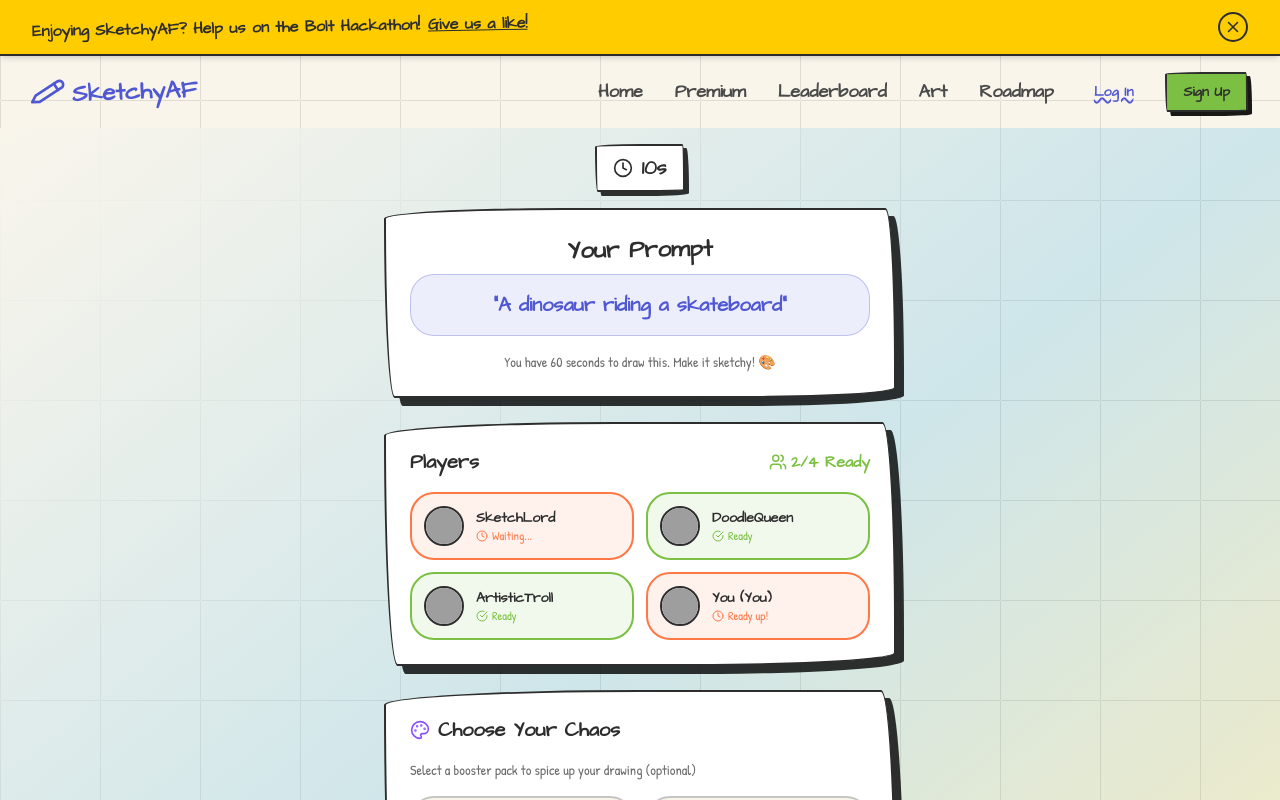
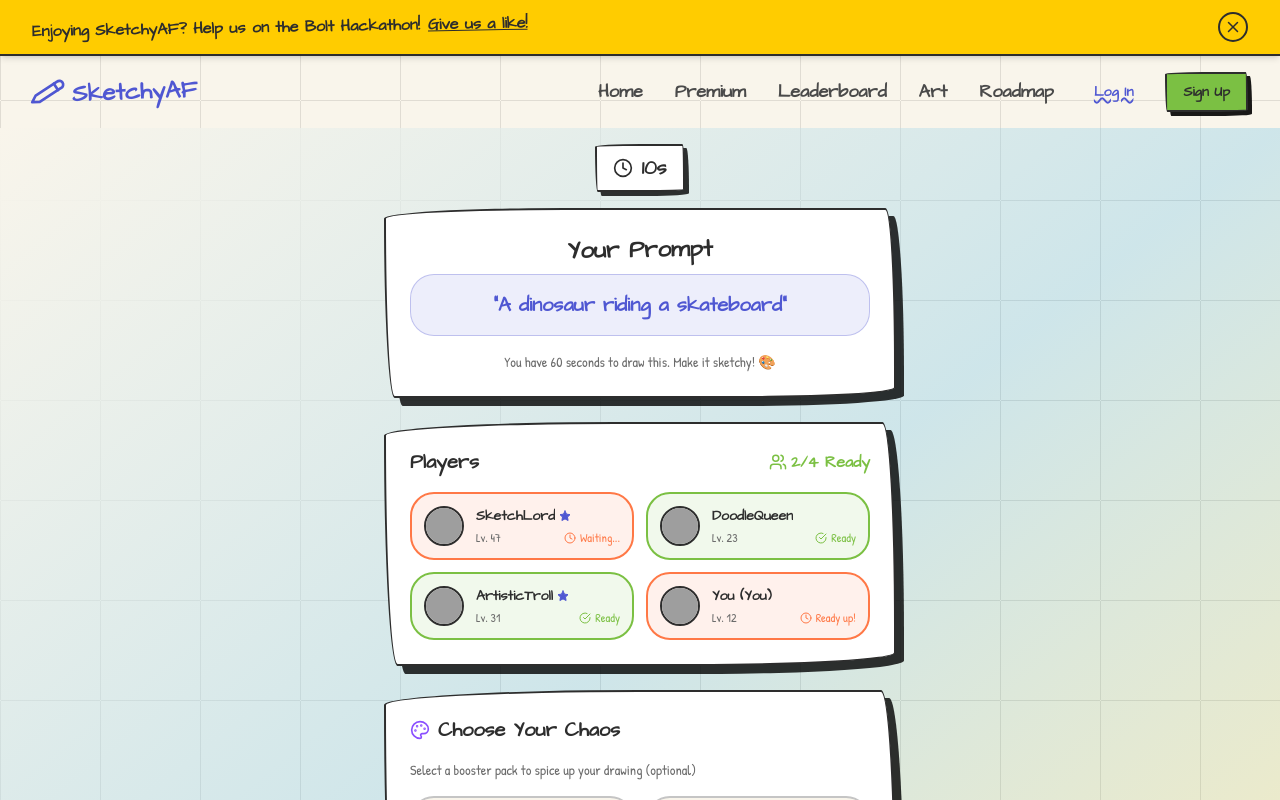
Before and after one commit to ruark-xyz/sketchyAF-app, a React (Vite) app: page /uiux/pre-round in a window 1280 px wide. Shown: the top 800 px of the page. Built offline with nearby package versions, Linux system fonts and the light colour scheme; grey boxes are pictures that could not be loaded.

Commit message:
Add User Level and Subscriber Badges to PreRoundBriefingScreen

```diff
--- a/src/pages/uiux/PreRoundBriefingScreen.tsx
+++ b/src/pages/uiux/PreRoundBriefingScreen.tsx
@@ -6,10 +6,39 @@ import Seo from '../../components/utils/Seo';
 
 // Mock data for demo purposes
 const MOCK_PLAYERS = [
-  { id: 1, username: 'SketchLord', avatar: 'https://randomuser.me/api/portraits/men/32.jpg', isReady: false },
-  { id: 2, username: 'DoodleQueen', avatar: 'https://randomuser.me/api/portraits/women/44.jpg', isReady: true },
-  { id: 3, username: 'ArtisticTroll', avatar: 'https://randomuser.me/api/portraits/men/15.jpg', isReady: true },
-  { id: 4, username: 'You', avatar: 'https://randomuser.me/api/portraits/women/63.jpg', isReady: false, isCurrentUser: true },
+  {
+    id: 1,
+    username: 'SketchLord',
+    avatar: 'https://randomuser.me/api/portraits/men/32.jpg',
+    isReady: false,
+    level: 47,
+    isPremium: true
+  },
+  {
+    id: 2,
+    username: 'DoodleQueen',
+    avatar: 'https://randomuser.me/api/portraits/women/44.jpg',
+    isReady: true,
+    level: 23,
+    isPremium: false
+  },
+  {
+    id: 3,
+    username: 'ArtisticTroll',
+    avatar: 'https://randomuser.me/api/portraits/men/15.jpg',
+    isReady: true,
+    level: 31,
+    isPremium: true
+  },
+  {
+    id: 4,
+    username: 'You',
+    avatar: 'https://randomuser.me/api/portraits/women/63.jpg',
+    isReady: false,
+    isCurrentUser: true,
+    level: 12,
+    isPremium: false
+  },
 ];
 
 const MOCK_BOOSTER_PACKS = [
@@ -177,10 +206,19 @@ const PreRoundBriefingScreen: React.FC = () => {
                       className="w-10 h-10 rounded-full border-2 border-dark mr-3"
                     />
                     <div className="flex-1 min-w-0">
+                      <div className="flex items-center gap-1 mb-1">
                         <p className="font-heading font-semibold text-sm truncate">
                           {player.username}
                           {player.isCurrentUser && ' (You)'}
                         </p>
+                        {player.isPremium && (
+                          <Star size={12} className="text-primary fill-primary flex-shrink-0" />
+                        )}
+                      </div>
+                      <div className="flex items-center justify-between">
+                        <span className="text-xs text-medium-gray">
+                          Lv. {player.level}
+                        </span>
                         <div className="flex items-center">
                           {player.isReady ? (
                             <>
@@ -195,6 +233,7 @@ const PreRoundBriefingScreen: React.FC = () => {
                               </span>
                             </>
                           )}
+                        </div>
                       </div>
                     </div>
                   </motion.div>
@@ -337,7 +376,8 @@ const PreRoundBriefingScreen: React.FC = () => {
                   }}
                   transition={{
                     duration: 0.8,
-                    repeat: Infinity
+                    repeat: Infinity,
+                    repeatDelay: 1
                   }}
                   className="font-heading font-bold text-6xl mb-4"
                 >
```
Lines whose indentation alone changed are shown as unchanged.
